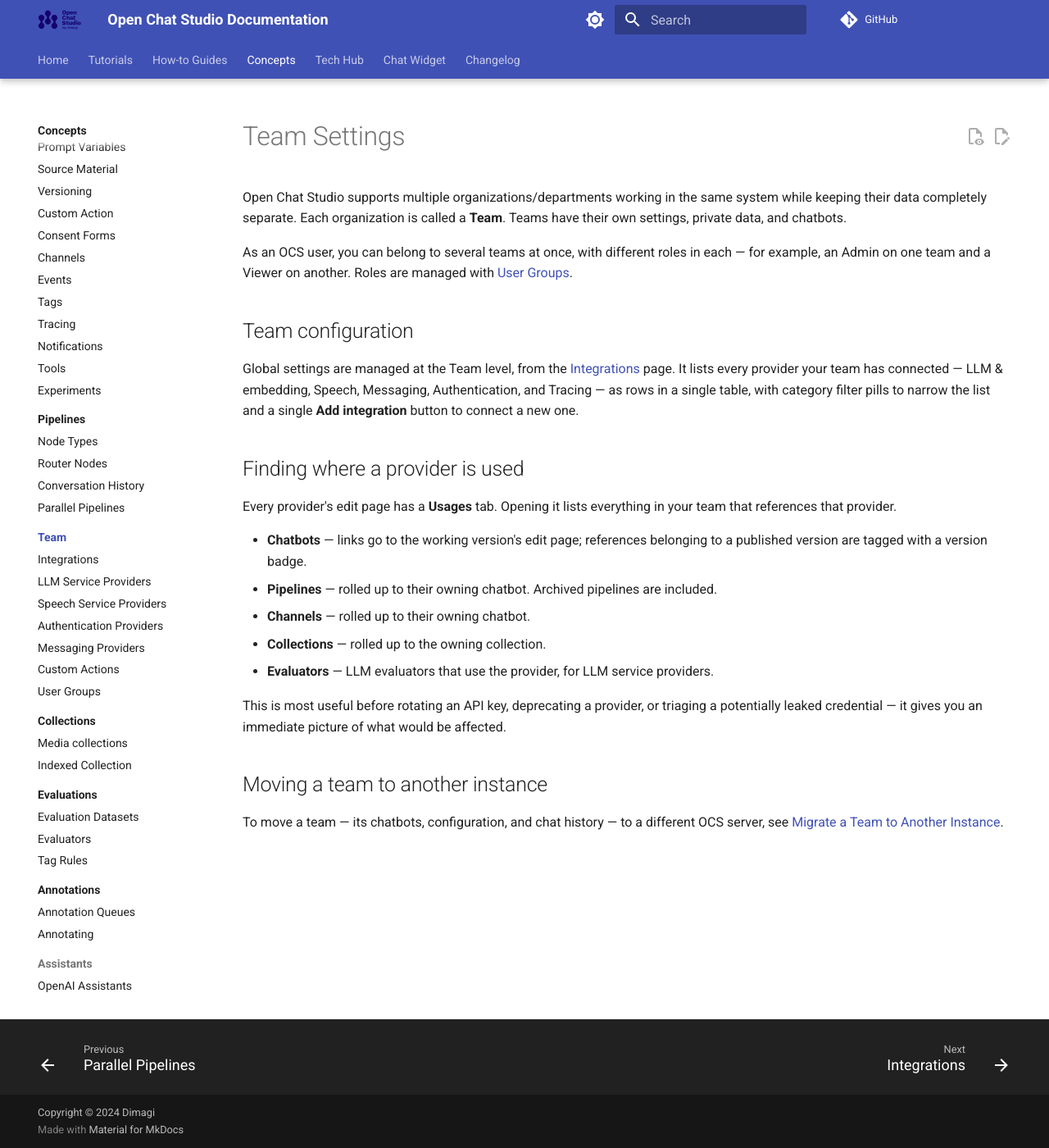
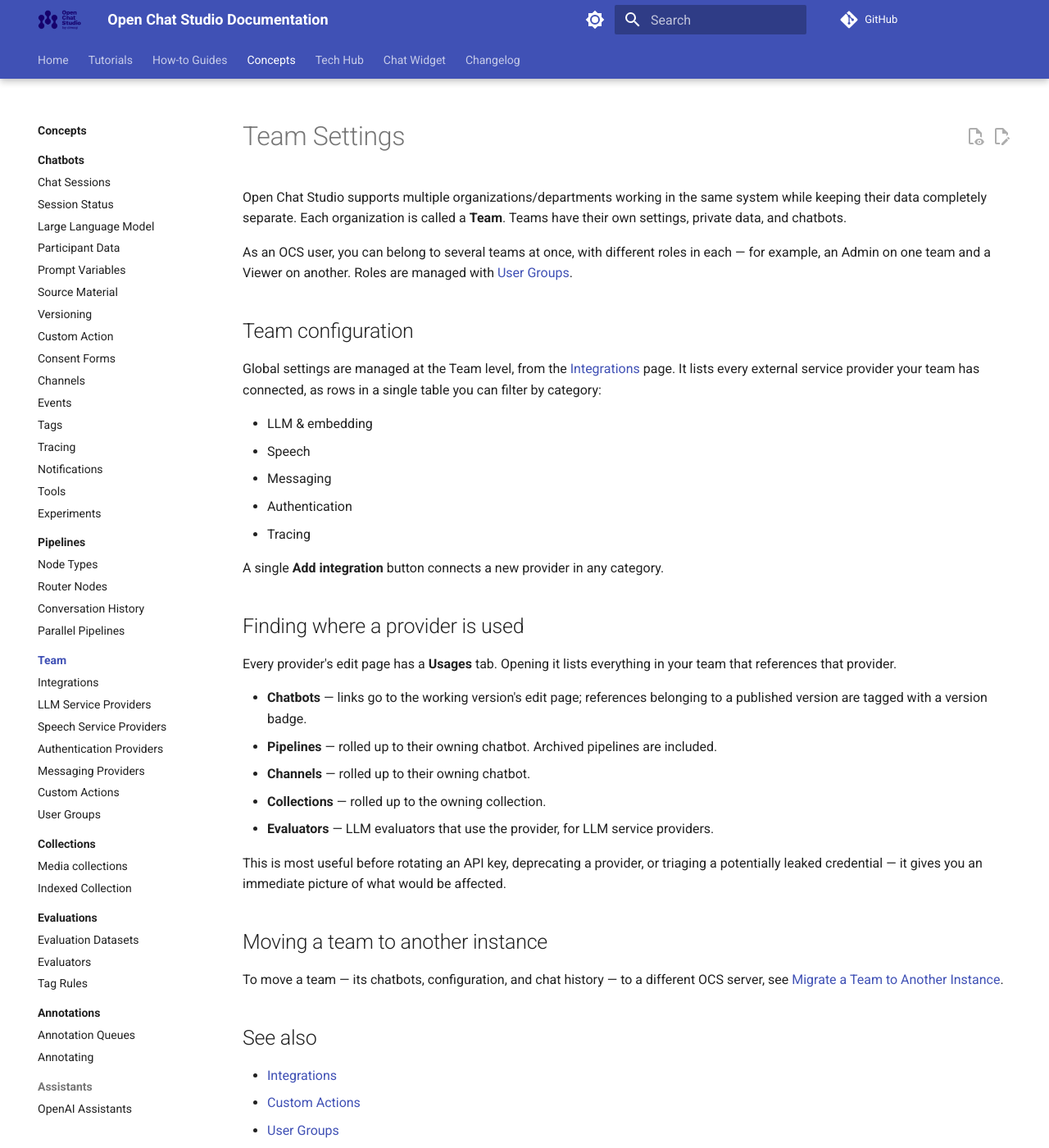
Before and after one commit to dimagi/open-chat-studio-docs, an MkDocs documentation site: the page built from docs/concepts/team/index.md, in a window 1280 px wide and 1400 px high. Shown: the whole window at 82% size. Built offline with MkDocs 1.6.1 and Material for MkDocs 9.7.7, drawn with Linux system fonts in a browser that asks for light colours; a script that is not in the unit is left out; comment, search, counter and statistics services are not loaded; some of the changed text lies outside the part shown.

Commit message:
Kept removed internal links as a see also on Team Settings pg. Updated formatting with existing guidelines.

```diff
--- a/docs/concepts/team/index.md
+++ b/docs/concepts/team/index.md
@@ -10,7 +10,15 @@
 
 ## Team configuration
 
-Global settings are managed at the Team level, from the [Integrations](integrations.md) page. It lists every provider your team has connected — LLM & embedding, Speech, Messaging, Authentication, and Tracing — as rows in a single table, with category filter pills to narrow the list and a single **Add integration** button to connect a new one.
+Global settings are managed at the Team level, from the [Integrations](integrations.md) page. It lists every external service provider your team has connected, as rows in a single table you can filter by category:
+
+- LLM & embedding
+- Speech
+- Messaging
+- Authentication
+- Tracing
+
+A single **Add integration** button connects a new provider in any category.
 
 ## Finding where a provider is used
 
@@ -28,4 +36,11 @@
 
 To move a team — its chatbots, configuration, and chat history — to a different OCS server, see [Migrate a Team to Another Instance](../../tech-hub/migrate_team.md).
 
+## See also
+
+- [Integrations](integrations.md)
+- [Custom Actions](custom_actions.md)
+- [User Groups](groups.md)
+- [OAuth Applications](../../api/getting_started_with_oauth.md) — Team Admins can register OAuth applications so external integrations can act on behalf of the team
+
 <!--- TODO: user management -->
```
Also changed, not shown: docs/concepts/team/integrations.md (+10 -3 lines), docs/concepts/team/llm_providers.md (+6 -2 lines), docs/how-to/configure_langfuse_trace_sampling.md (+2 -2 lines), docs/tutorials/configure_llm_providers.md (+2 -2 lines).
